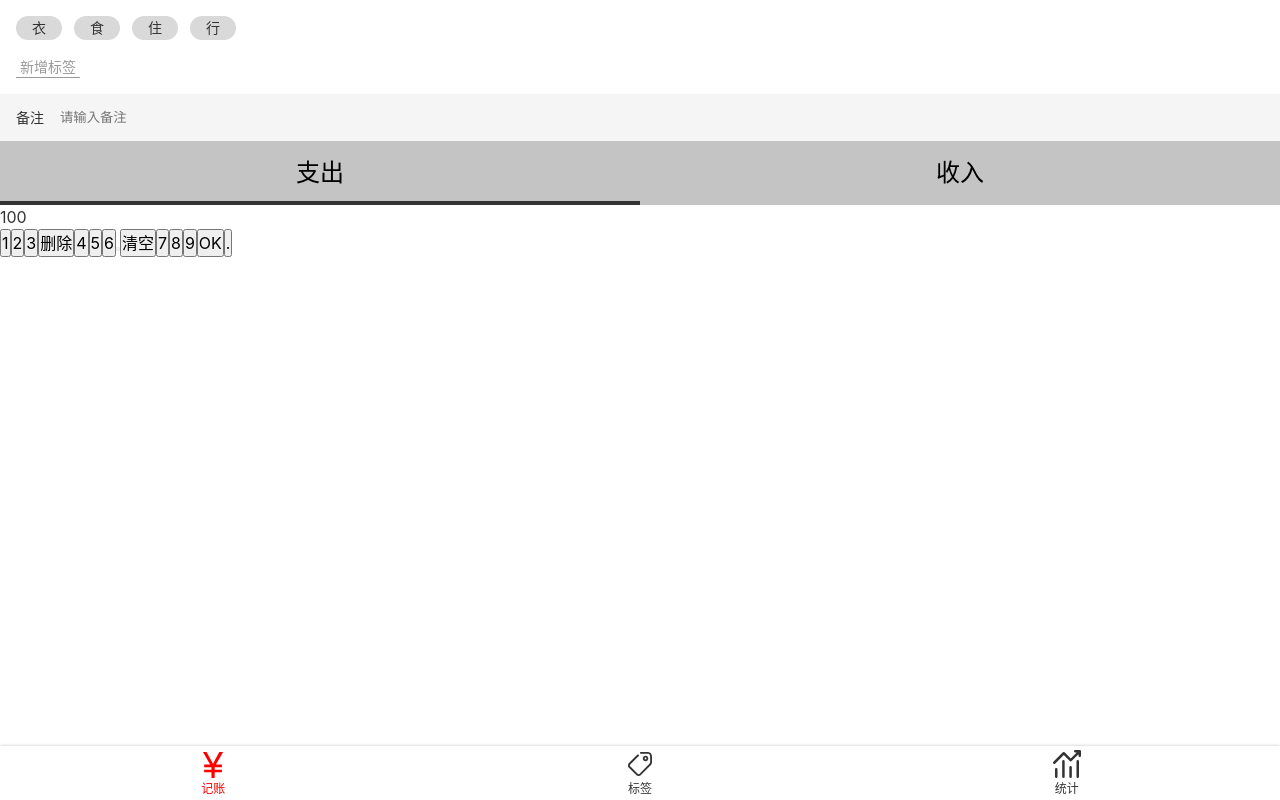
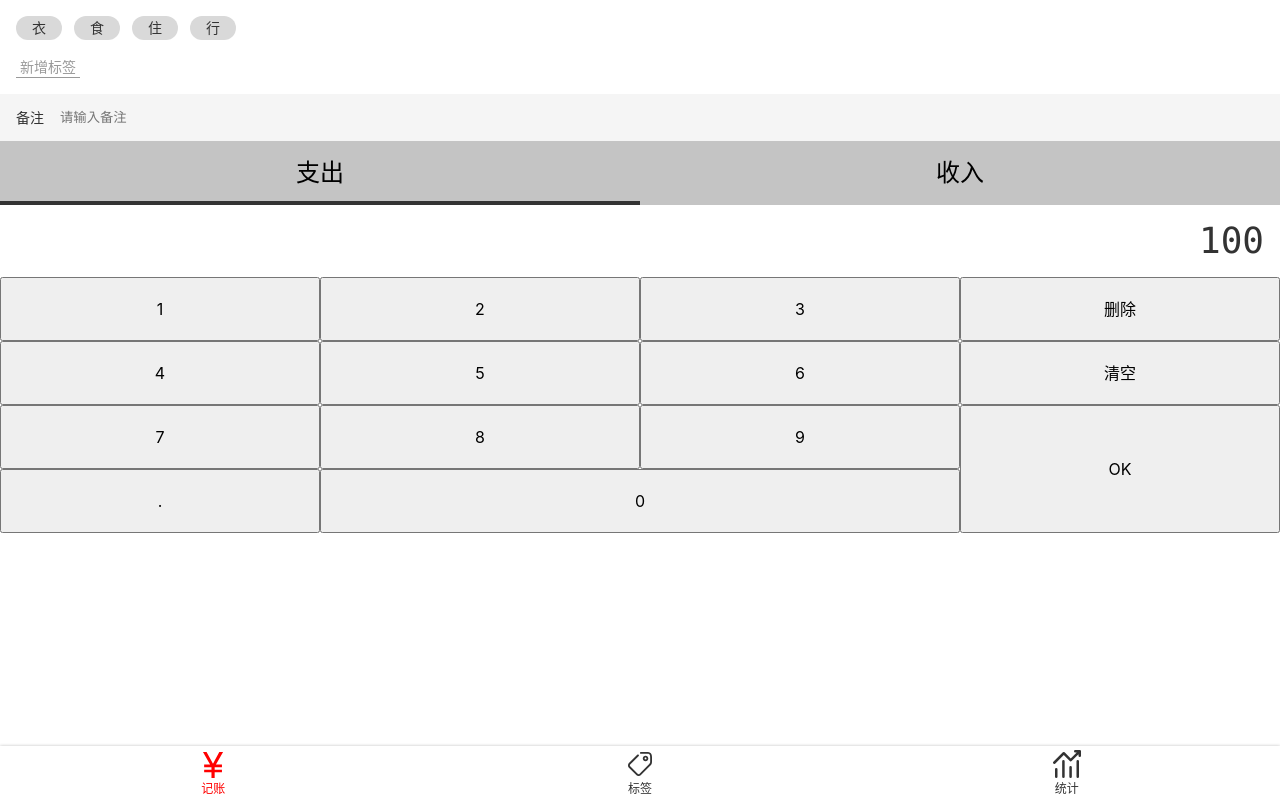
Before and after one commit to GeekyGuang/dobby-vue-code, a Vue app: page /#/money in a window 1280 px wide. Built offline with nearby package versions, Linux system fonts and the light colour scheme.

Commit message:
按钮布局

```diff
--- a/src/views/Money.vue
+++ b/src/views/Money.vue
@@ -33,13 +33,13 @@
         <button>4</button>
         <button>5</button>
         <button>6</button>
-        <button></button>
         <button>清空</button>
         <button>7</button>
         <button>8</button>
         <button>9</button>
-        <button>OK</button>
+        <button class="OK">OK</button>
         <button>.</button>
+        <button class="zero">0</button>
       </div>
     </div>
   </Layout>
@@ -54,6 +54,29 @@ name: "Money",
 
 <style lang="scss" scoped>
   @import "~@/assets/style/helper.scss";
+  .numberPad {
+    .output {
+      background: #fff;
+      padding: 9px 16px;
+      font-size: 36px;
+      font-family: Consolas, monospace;
+      text-align: right;
+    }
+    .buttons {
+      > button {
+        width: 25%;
+        height: 64px;
+        float: left;
+      }
+      .OK {
+        height: 64*2px;
+        float: right;
+      }
+      .zero {
+        width: 50%;
+      }
+    }
+  }
   .types {
     background: #C4C4C4;
     display: flex;
@@ -80,7 +103,6 @@ name: "Money",
   .notes {
     background: #f5f5f5;
     font-size: 14px;
-    color: #333333;
     padding-left: 16px;
     display: flex;
     align-items: center;
```
